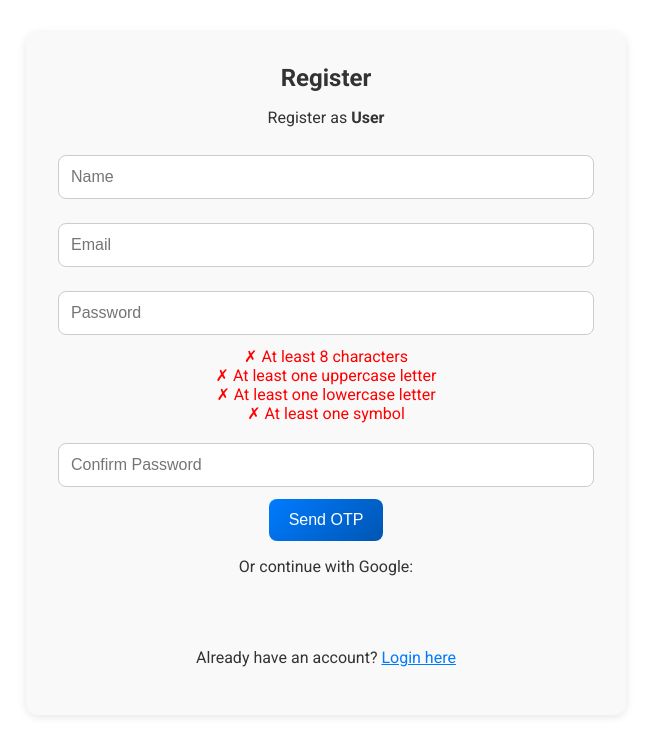
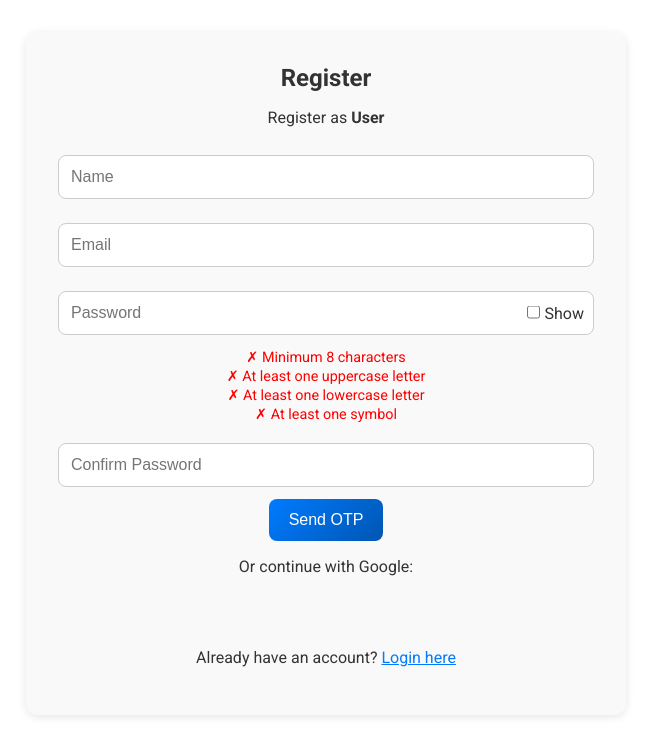
Before and after one commit to Jessyfranky/Exam-App, a React (Create React App) app in the folder exam-app-frontend/: page /register in a window 1280 px wide. Shown: the top 756 px of the page, without its empty margins (314-965 px from the left). Built offline with nearby package versions, Linux system fonts and the light colour scheme; no server answers.

Commit message:
Update RegisterPage.js

```diff
--- a/exam-app-frontend/src/pages/RegisterPage.js
+++ b/exam-app-frontend/src/pages/RegisterPage.js
@@ -16,7 +16,10 @@ const RegisterPage = () => {
   const [loading, setLoading] = useState(false);
   const [error, setError] = useState("");
 
-  // Password validation (guide)
+  // Toggle for showing password.
+  const [showPassword, setShowPassword] = useState(false);
+
+  // Password validation
   const isMinLength = password.length >= 8;
   const hasUppercase = /[A-Z]/.test(password);
   const hasLowercase = /[a-z]/.test(password);
@@ -26,7 +29,6 @@ const RegisterPage = () => {
     e.preventDefault();
     setError("");
 
-    // Validate required fields.
     if (!name || !email || !password || !confirmPassword) {
       setError("All fields are required.");
       return;
@@ -42,17 +44,16 @@ const RegisterPage = () => {
 
     setLoading(true);
     try {
-      // Call registration endpoint.
-      // Backend should mark the user as "pending" and send an OTP to their email.
+      // Call your registration endpoint
       await registerUser(name, email, password, "user");
       alert("OTP has been sent to your email. Please check your inbox.");
-      // Navigate to the OTP verification page, passing the email.
       navigate("/verify-email", { state: { email } });
     } catch (err) {
       setError(err.message || "Registration failed.");
     }
     setLoading(false);
   };
+
    // Handle Google Sign-In success.
   const handleGoogleSuccess = async (credentialResponse) => {
     try {
@@ -78,7 +79,11 @@ const RegisterPage = () => {
       <p style={{ marginBottom: "1rem" }}>
         Register as <strong>User</strong>
       </p>
-      {error && <p className="error" style={{ color: "red" }}>{error}</p>}
+      {error && (
+        <p className="error" style={{ color: "red", fontWeight: "bold" }}>
+          {error}
+        </p>
+      )}
       <form onSubmit={handleSendOTP}>
         <input
           type="text"
@@ -92,24 +97,35 @@ const RegisterPage = () => {
           value={email}
           onChange={(e) => setEmail(e.target.value)}
         />
+        <div style={{ position: "relative" }}>
           <input
-          type="password"
+            type={showPassword ? "text" : "password"}
             placeholder="Password"
             value={password}
             onChange={(e) => setPassword(e.target.value)}
           />
-        {/* Password Guidelines */}
-        <div style={{ marginBottom: "0.5rem" }}>
-          <p style={{ color: isMinLength ? "green" : "red", margin: 0 }}>
-            {isMinLength ? "✓" : "✗"} At least 8 characters
+          <label style={{ position: "absolute", right: "10px", top: "50%", transform: "translateY(-50%)", cursor: "pointer" }}>
+            <input
+              type="checkbox"
+              checked={showPassword}
+              onChange={(e) => setShowPassword(e.target.checked)}
+              style={{ marginRight: "5px" }}
+            />
+            Show
+          </label>
+        </div>
+        {/* Password guidelines */}
+        <div style={{ marginBottom: "0.5rem", fontSize: "0.9rem" }}>
+          <p style={{ color: isMinLength ? "green" : "red", margin: "2px 0" }}>
+            {isMinLength ? "✓" : "✗"} Minimum 8 characters
           </p>
-          <p style={{ color: hasUppercase ? "green" : "red", margin: 0 }}>
+          <p style={{ color: hasUppercase ? "green" : "red", margin: "2px 0" }}>
             {hasUppercase ? "✓" : "✗"} At least one uppercase letter
           </p>
-          <p style={{ color: hasLowercase ? "green" : "red", margin: 0 }}>
+          <p style={{ color: hasLowercase ? "green" : "red", margin: "2px 0" }}>
             {hasLowercase ? "✓" : "✗"} At least one lowercase letter
           </p>
-          <p style={{ color: hasSymbol ? "green" : "red", margin: 0 }}>
+          <p style={{ color: hasSymbol ? "green" : "red", margin: "2px 0" }}>
             {hasSymbol ? "✓" : "✗"} At least one symbol
           </p>
         </div>
```
Lines whose indentation alone changed are shown as unchanged.
